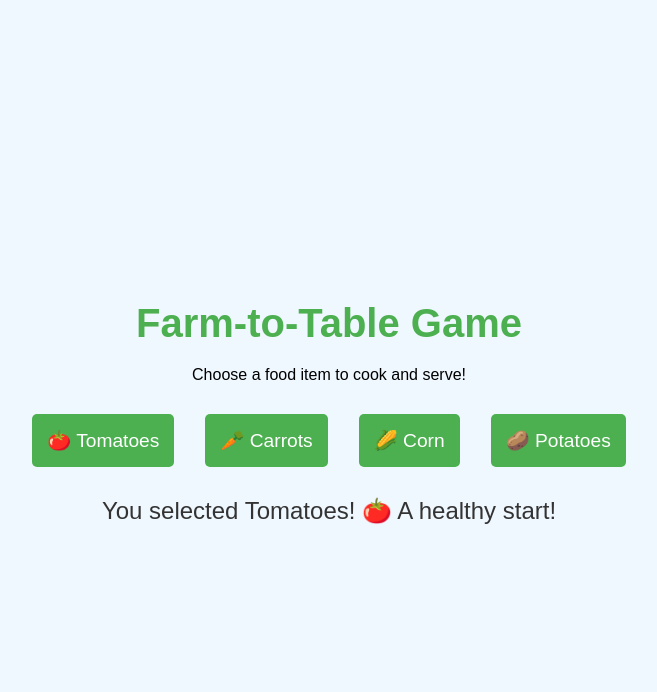
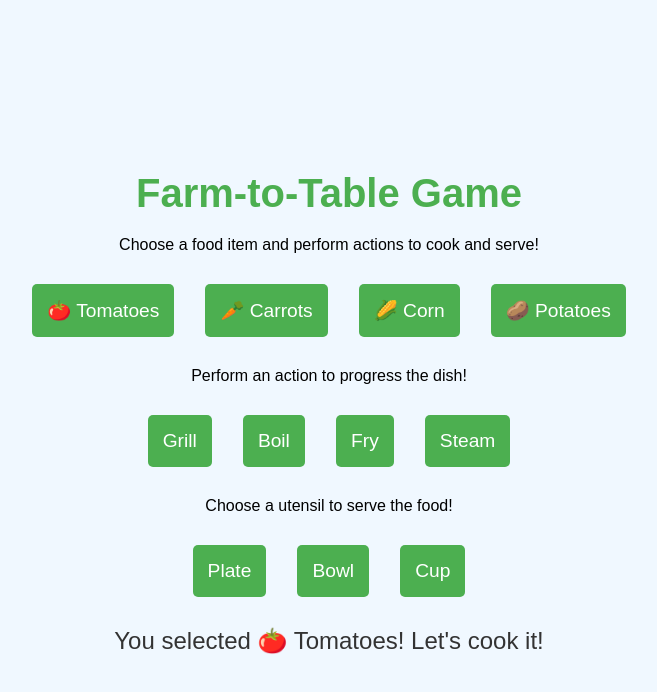
Before and after one commit to ivoryangel208/foodgame, a plain HTML site: page index.html in a window 1280 px wide. Both pictures are taken after a click on the button "🍅 Tomatoes". Shown: the whole page, without its empty margins (311-968 px from the left). Drawn offline with Linux system fonts and the light colour scheme.

Commit message:
Update index.html

```diff
--- a/index.html
+++ b/index.html
@@ -54,7 +54,7 @@
 <body>
     <div class="game-container">
         <h1>Farm-to-Table Game</h1>
-        <p>Choose a food item to cook and serve!</p>
+        <p>Choose a food item and perform actions to cook and serve!</p>
 
         <div class="emoji">
             <button onclick="makeDish('🍅 Tomatoes')">🍅 Tomatoes</button>
@@ -63,32 +63,52 @@
             <button onclick="makeDish('🥔 Potatoes')">🥔 Potatoes</button>
         </div>
 
+        <p>Perform an action to progress the dish!</p>
+
+        <div class="emoji">
+            <button onclick="actionChoice('Grill')">Grill</button>
+            <button onclick="actionChoice('Boil')">Boil</button>
+            <button onclick="actionChoice('Fry')">Fry</button>
+            <button onclick="actionChoice('Steam')">Steam</button>
+        </div>
+
+        <p>Choose a utensil to serve the food!</p>
+
+        <div class="emoji">
+            <button onclick="utensilChoice('Plate')">Plate</button>
+            <button onclick="utensilChoice('Bowl')">Bowl</button>
+            <button onclick="utensilChoice('Cup')">Cup</button>
+        </div>
+
         <div class="result" id="result"></div>
     </div>
 
     <script>
+        let selectedFood = '';
+        let selectedAction = '';
+        let selectedUtensil = '';
+
         function makeDish(food) {
-            const result = document.getElementById('result');
-            let resultText = '';
+            selectedFood = food;
+            document.getElementById('result').textContent = `You selected ${food}! Let's cook it!`;
+        }
 
-            switch(food) {
-                case '🍅 Tomatoes':
-                    resultText = 'You selected Tomatoes! 🍅 A healthy start!';
-                    break;
-                case '🥕 Carrots':
-                    resultText = 'You selected Carrots! 🥕 Packed with vitamins!';
-                    break;
-                case '🌽 Corn':
-                    resultText = 'You selected Corn! 🌽 A tasty and filling choice!';
-                    break;
-                case '🥔 Potatoes':
-                    resultText = 'You selected Potatoes! 🥔 Comfort food at its finest!';
-                    break;
-                default:
-                    resultText = 'Please select a food item.';
+        function actionChoice(action) {
+            if (!selectedFood) {
+                document.getElementById('result').textContent = 'Please select a food item first!';
+                return;
             }
+            selectedAction = action;
+            document.getElementById('result').textContent = `You decided to ${action} the ${selectedFood}!`;
+        }
 
-            result.textContent = resultText;
+        function utensilChoice(utensil) {
+            if (!selectedAction) {
+                document.getElementById('result').textContent = 'Please choose a cooking action first!';
+                return;
+            }
+            selectedUtensil = utensil;
+            document.getElementById('result').textContent = `You served the ${selectedFood} on a ${utensil} after ${selectedAction}.`;
         }
     </script>
 </body>
```
